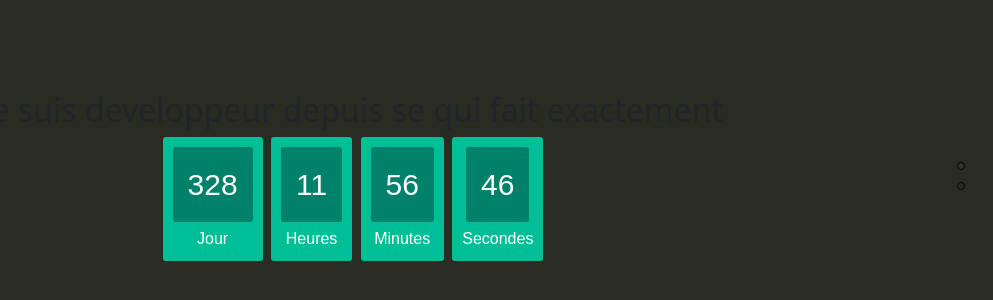
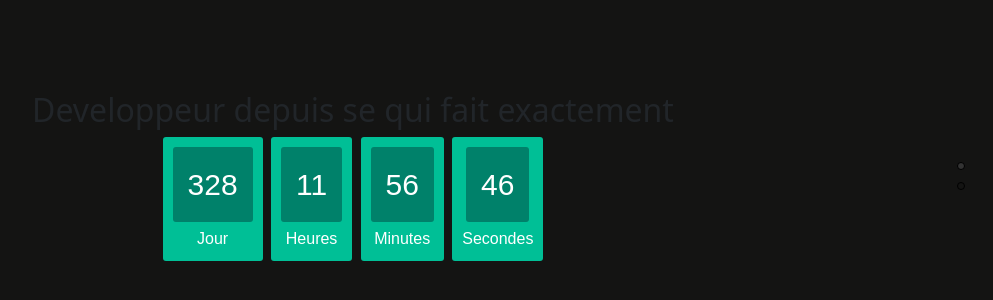
Before and after one commit to Anthony-Perriolat/cvPersonnel, a plain HTML site: page index.html in a window 1280 px wide. Shown: the part 224-524 px from the top of the page, without its empty margins (287-1280 px from the left). Drawn offline with nearby package versions, Linux system fonts and the light colour scheme.

Commit message:
Change: color

```diff
--- a/css/style.css
+++ b/css/style.css
@@ -1,6 +1,6 @@
 #accueil{
-    background-color: #2A2C24;
+    background-color: #141413;
 }
 #secondPage{
-    background-color: #EAE2B7;
+    background-color: #141413;
 }
--- a/index.html
+++ b/index.html
@@ -14,7 +14,7 @@
 
 <div id="pagepiling">
     <div class="section" id="accueil">
-        <h2 class="text-center">Je suis developpeur depuis <span id="start"></span>se qui fait exactement</h2>
+        <h2 class="text-center">Developpeur depuis <span id="start"></span>se qui fait exactement</h2>
         <div class="row">
         <div class="col-3"></div>
         <div class="col" id="clockdiv">
```
